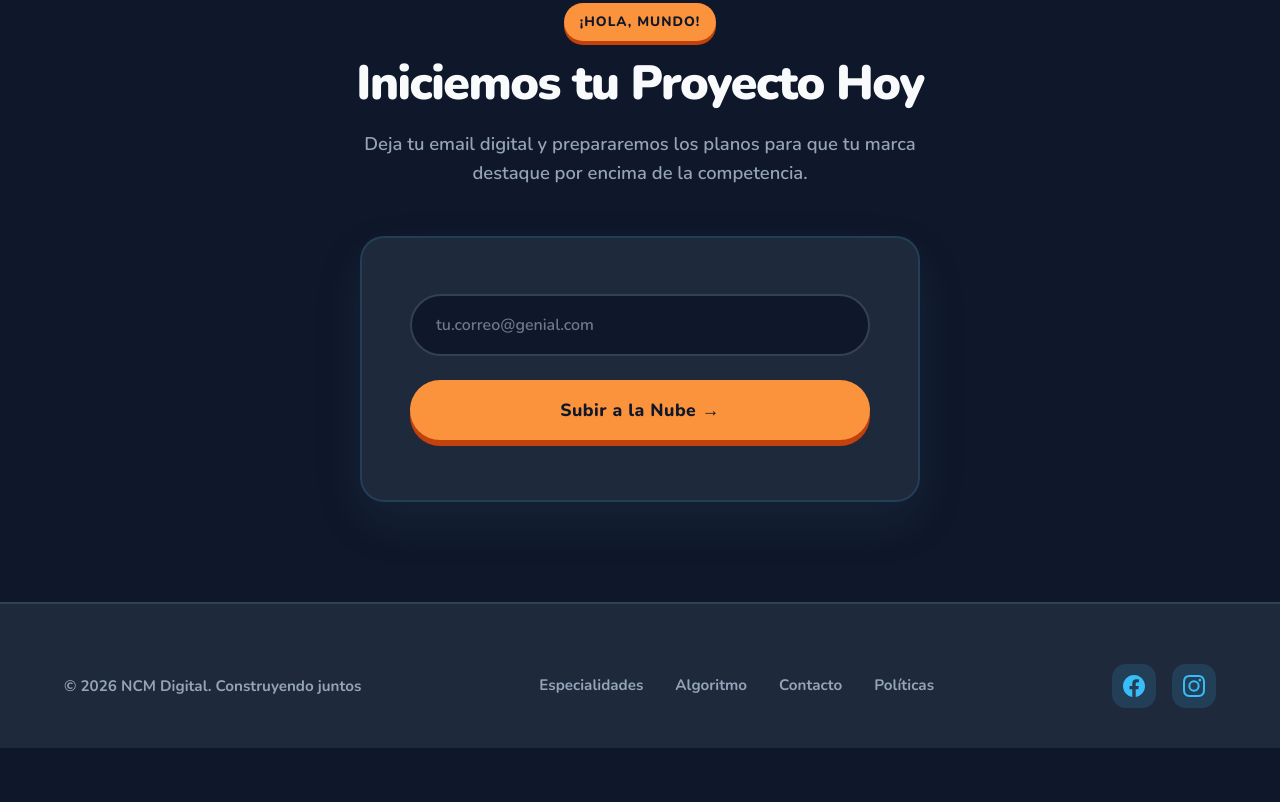
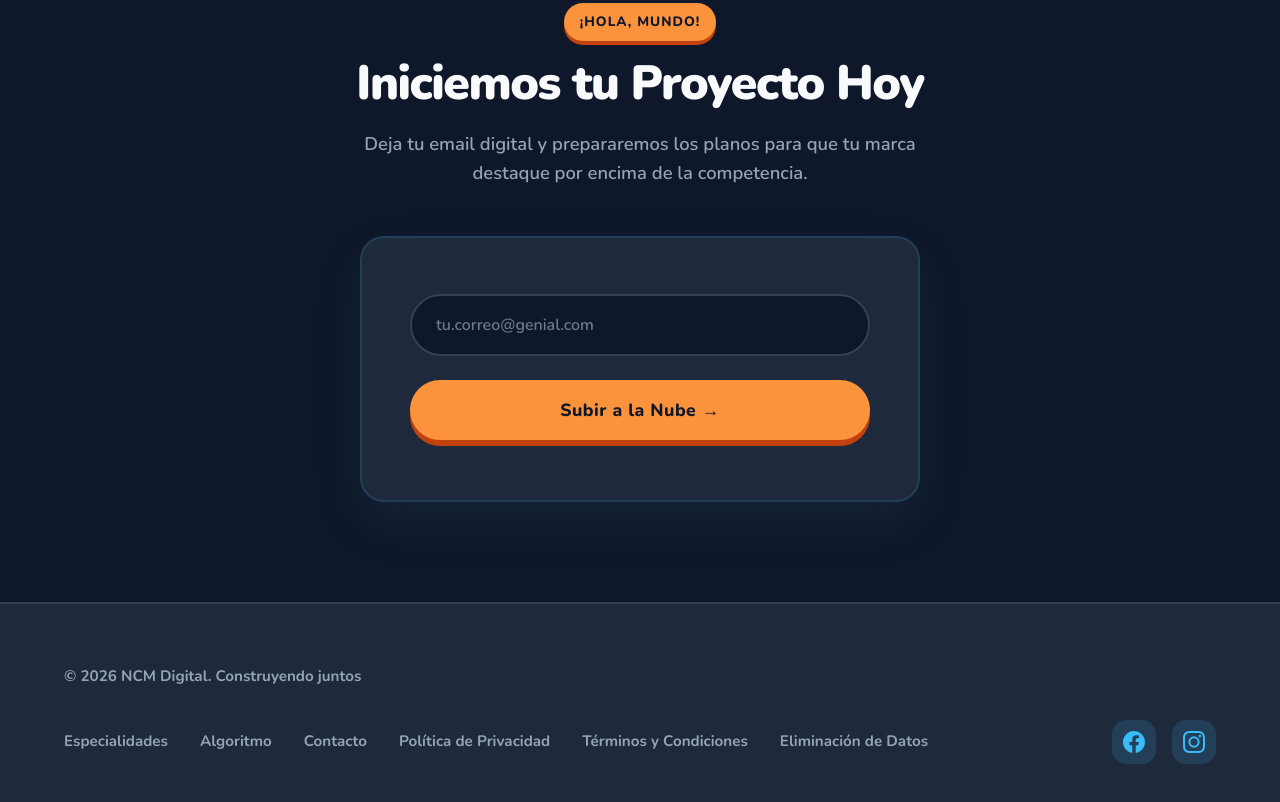
Before and after one commit to Guadma/NCM-Digital, a plain HTML site: page index.html in a window 1280 px wide. Shown: the part 3658-4460 px from the top of the page. Before the commit the page ends 4406 px from the top, so only its background shows below. Drawn offline with nearby package versions, Linux system fonts and the light colour scheme.

Commit message:
Agregados enlaces en el footer para políticas, términos y eliminación de datos

```diff
--- a/index.html
+++ b/index.html
@@ -1878,7 +1878,9 @@
       <li><a href="#servicios">Especialidades</a></li>
       <li><a href="#proceso">Algoritmo</a></li>
       <li><a href="#contacto">Contacto</a></li>
-      <li><a href="/privacidad.html" target="_blank">Políticas</a></li>
+      <li><a href="politica-de-privacidad.html" target="_blank">Política de Privacidad</a></li>
+      <li><a href="terminos-y-condiciones.html" target="_blank">Términos y Condiciones</a></li>
+      <li><a href="eliminacion-de-datos.html" target="_blank">Eliminación de Datos</a></li>
     </ul>
     <div class="footer-social">
       <a class="social-btn" href="https://www.facebook.com/profile.php?id=61586417062179" target="_blank" rel="noopener"
```
